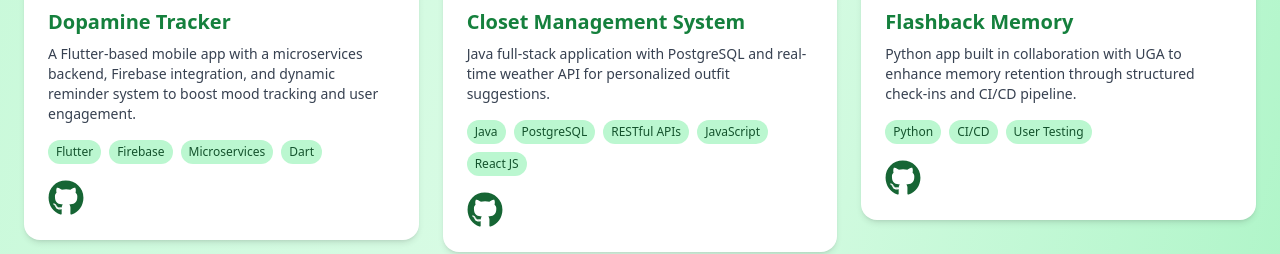
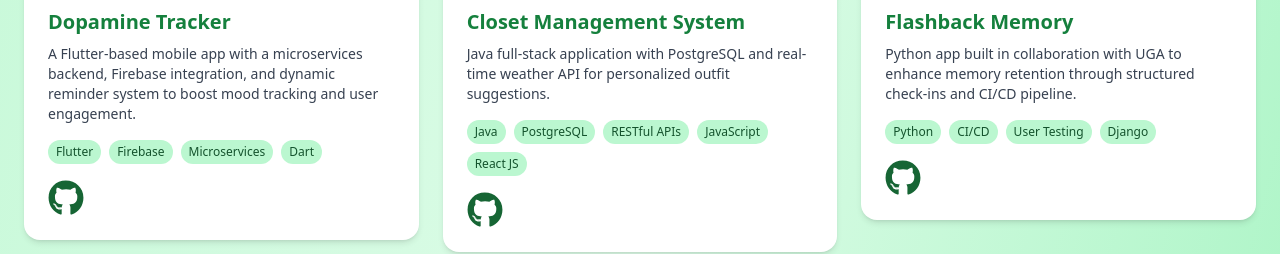
Before and after one commit to RaiDiwakar66/MyPortfolio, a React (Vite) app: page / in a window 1280 px wide. Shown: the part 2200-2454 px from the top of the page. Built offline with nearby package versions, Linux system fonts and the light colour scheme.

Commit message:
updated project skills

```diff
--- a/src/App.jsx
+++ b/src/App.jsx
@@ -54,7 +54,7 @@ const projects = [
     title: "Flashback Memory",
     description:
       "Python app built in collaboration with UGA to enhance memory retention through structured check-ins and CI/CD pipeline.",
-    tech: ["Python", "CI/CD", "User Testing"],
+    tech: ["Python", "CI/CD", "User Testing", "Django"],
     github:"https://github.com/DkGoat66/Flaskback-Memory",
     image: InProgress
 
```
